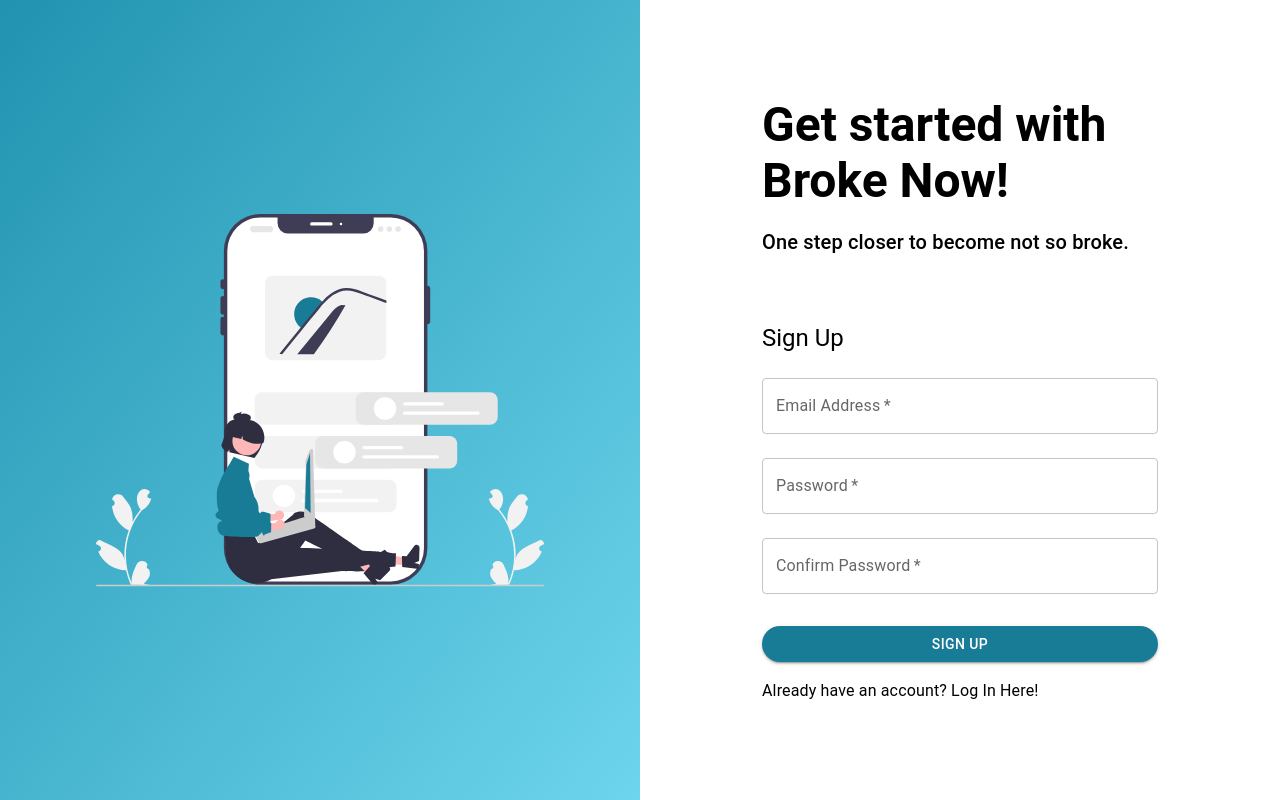
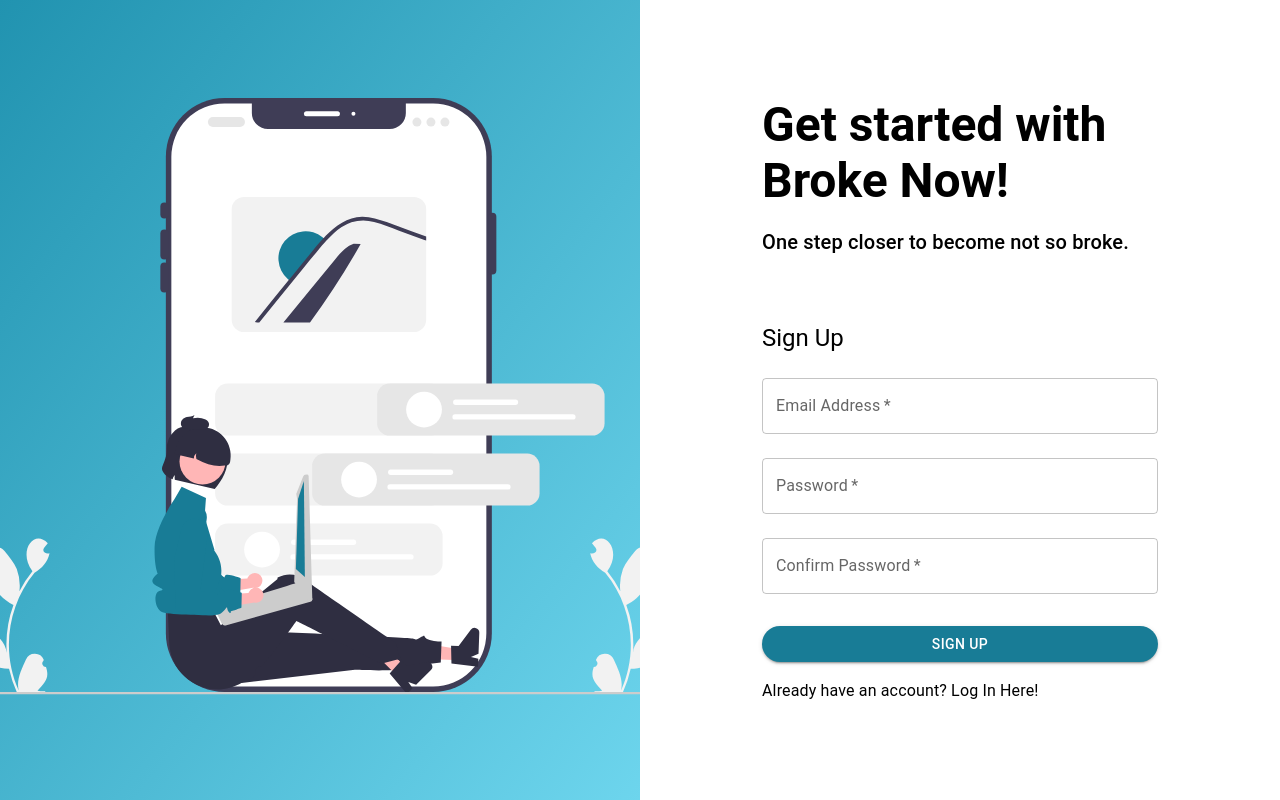
Before and after one commit to ZhengJieGan/BrokeWeb, a React (Create React App) app: page /sign-up in a window 1280 px wide. Built offline with nearby package versions, Linux system fonts and the light colour scheme.

Commit message:
animation fix

```diff
--- a/src/layouts/authentications/index.js
+++ b/src/layouts/authentications/index.js
@@ -1,12 +1,38 @@
-import React, { useContext } from "react";
+import React, { useContext, useState, useEffect } from "react";
 import { Grid, Box } from "@mui/material";
 import { ReactComponent as Login } from "../../assets/login.svg";
 import { ReactComponent as Signup } from "../../assets/signup.svg";
 import ColorContext from "../../base/colorContext";
 import { motion } from "framer-motion";
 
+function getWindowDimensions() {
+	const { innerWidth: width, innerHeight: height } = window;
+	return {
+		width,
+		height,
+	};
+}
+
+function useWindowDimensions() {
+	const [windowDimensions, setWindowDimensions] = useState(
+		getWindowDimensions()
+	);
+
+	useEffect(() => {
+		function handleResize() {
+			setWindowDimensions(getWindowDimensions());
+		}
+
+		window.addEventListener("resize", handleResize);
+		return () => window.removeEventListener("resize", handleResize);
+	}, []);
+
+	return windowDimensions;
+}
+
 function AuthenticationLayout(props) {
 	const color = useContext(ColorContext);
+	const { width } = useWindowDimensions();
 
 	const svgVariants = {
 		offscreen: {
@@ -37,12 +63,8 @@ function AuthenticationLayout(props) {
 					background: `linear-gradient(to right bottom, ${color.mainColor}, ${color.secondaryColor})`,
 				}}
 			>
+				{width > 1200 ? (
 					<Box
-					component={motion.div}
-					initial="offscreen"
-					whileInView="onscreen"
-					viewport={{ once: true, amount: 0.8 }}
-					variants={svgVariants}
 						display="flex"
 						justifyContent="center"
 						alignItems="center"
@@ -50,8 +72,29 @@ function AuthenticationLayout(props) {
 						height="100%"
 						p="15%"
 					>
-					{props.type === "login" ? <Login /> : <Signup />}
+						{props.type === "login" ? (
+							<Box
+								component={motion.div}
+								initial="offscreen"
+								whileInView="onscreen"
+								viewport={{ once: true, amount: 0.8 }}
+								variants={svgVariants}
+							>
+								<Login />
 							</Box>
+						) : (
+							<Box
+								component={motion.div}
+								initial="offscreen"
+								whileInView="onscreen"
+								viewport={{ once: true, amount: 0.8 }}
+								variants={svgVariants}
+							>
+								<Signup />
+							</Box>
+						)}
+					</Box>
+				) : null}
 			</Grid>
 			<Grid
 				item
--- a/src/pages/landing.js
+++ b/src/pages/landing.js
@@ -131,7 +131,7 @@ function Landing() {
 						justifyContent="space-between"
 						textAlign="flex-start"
 						alignItems="flex-start"
-						height={{ xs: "40%", sm: "40%", md: "40%", lg: "30%" }}
+						height={{ xs: "60%", sm: "40%", md: "40%", lg: "30%" }}
 					>
 						<Typography
 							component={motion.h1}
```
Lines whose indentation alone changed are shown as unchanged.
